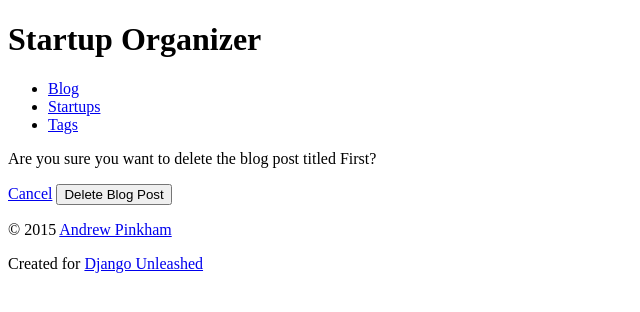
After one commit to GourishettySairam/DjangoUnleashed, a Django app: a page that uses suorganizer/blog/templates/blog/post_confirm_delete.html in a window 1280 px wide. The commit adds this page. Shown: the top 312 px of the page, without its empty margins (0-640 px from the left). Run offline with Django 3.2, Linux system fonts and the light colour scheme; data comes from the database, SQL or seed files in the repository.

Commit message:
Creating a web page to delete Post Objects

```diff
--- a/suorganizer/blog/models.py
+++ b/suorganizer/blog/models.py
@@ -50,3 +50,13 @@ class Post(models.Model):
                 'slug': self.slug
             }
         )
+
+    def get_delete_url(self):
+        return reverse(
+            'blog_post_delete',
+            kwargs={
+                'year': self.pub_date.year,
+                'month': self.pub_date.month,
+                'slug': self.slug
+            }
+        )
--- /dev/null
+++ b/suorganizer/blog/templates/blog/post_confirm_delete.html
@@ -0,0 +1,25 @@
+{% extends parent_template|default:"blog/base_blog.html" %}
+
+{% block title %}
+{{ block.super }} - Delete Blog Post
+{% endblock %}
+
+{% block content %}
+  <div>
+    <div>
+      <form
+          action="{{ post.get_delete_url }}"
+          method="post">
+        {% csrf_token %}
+        <p>
+          Are you sure you want to delete
+          the blog post titled {{ post.title }}?
+        </p>
+        <a href="{{ post.get_absolute_url }}">
+          Cancel</a>
+        <button type="submit">
+          Delete Blog Post</button>
+      </form>
+    </div>
+  </div>
+{% endblock %}
--- a/suorganizer/blog/templates/blog/post_detail.html
+++ b/suorganizer/blog/templates/blog/post_detail.html
@@ -7,6 +7,11 @@
             <li>
                 <a href="{{ post.get_update_url }}">
                     Edit Post
+                </a>
+            </li>
+            <li>
+                <a href="{{ post.get_delete_url }}">
+                    Delete Post
                 </a>
             </li>
         </ul>
--- a/suorganizer/blog/templates/blog/post_list.html
+++ b/suorganizer/blog/templates/blog/post_list.html
@@ -15,6 +15,11 @@
             <li>
                 <a href="{{ post.get_update_url }}">
                     Edit Post
+                </a>
+            </li>
+            <li>
+                <a href="{{ post.get_delete_url }}">
+                    Delete Post
                 </a>
             </li>
         </ul>
--- a/suorganizer/blog/urls.py
+++ b/suorganizer/blog/urls.py
@@ -1,5 +1,5 @@
 from django.conf.urls import url
-from .views import PostList, post_detail, PostCreate, PostUpdate
+from .views import PostList, post_detail, PostCreate, PostUpdate, PostDelete
 
 urlpatterns = [
     url(r'^$',
@@ -16,9 +16,16 @@ urlpatterns = [
         {'parent_template': 'base.html'},
         name="blog_post_detail"),
     url(r'^(?P<year>\d{4})/'
-    r'(?P<month>\d{1,2})/'
-    r'(?P<slug>[\w\-]+)/'
-    r'update/$',
-    PostUpdate.as_view(),
-    name="blog_post_update"),
+        r'(?P<month>\d{1,2})/'
+        r'(?P<slug>[\w\-]+)/'
+        r'update/$',
+        PostUpdate.as_view(),
+        name="blog_post_update"),
+    url(r'^(?P<year>\d{4})/'
+        r'(?P<month>\d{1,2})/'
+        r'(?P<slug>[\w\-]+)/'
+        r'delete/$',
+        PostDelete.as_view(),
+        name="blog_post_delete"
+    )
 ]
--- a/suorganizer/blog/views.py
+++ b/suorganizer/blog/views.py
@@ -54,6 +54,30 @@ class PostUpdate(View):
             slug=slug
         )
 
+class PostDelete(View):
+    def get(self, request, year, month, slug):
+        post = get_object_or_404(
+            Post,
+            pub_date__year=year,
+            pub_date__month=month,
+            slug__iexact=slug
+        )
+        return render(
+            request,
+            'blog/post_confirm_delete.html',
+            {'post': post}
+        )
+
+    def post(self, request, year, month, slug):
+        post = get_object_or_404(
+            Post,
+            pub_date__year=year,
+            pub_date__month=month,
+            slug__iexact=slug
+        )
+        post.delete()
+        return redirect('blog_post_list')
+
 
 class PostCreate(View):
     form_class = PostForm
```
